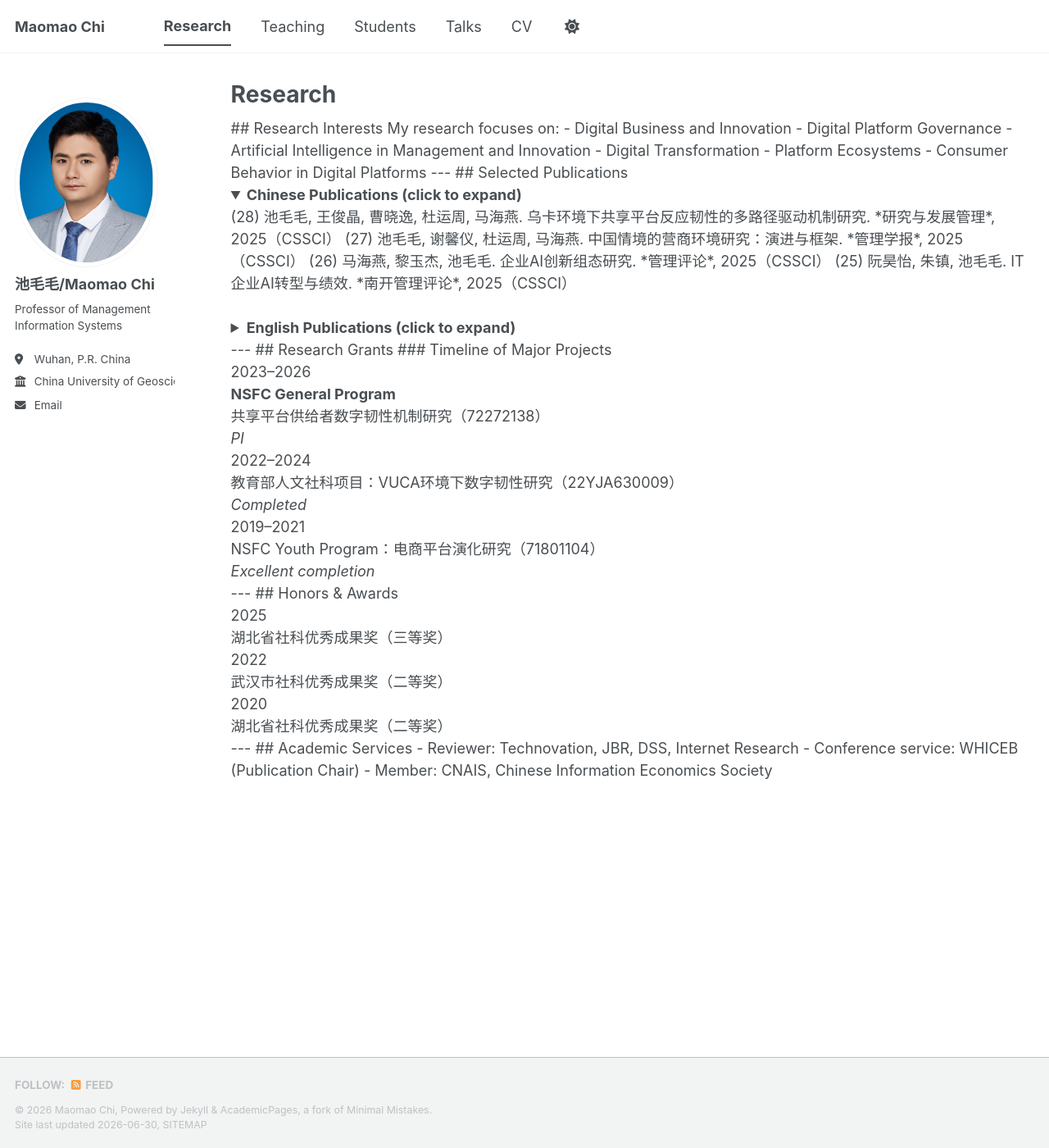
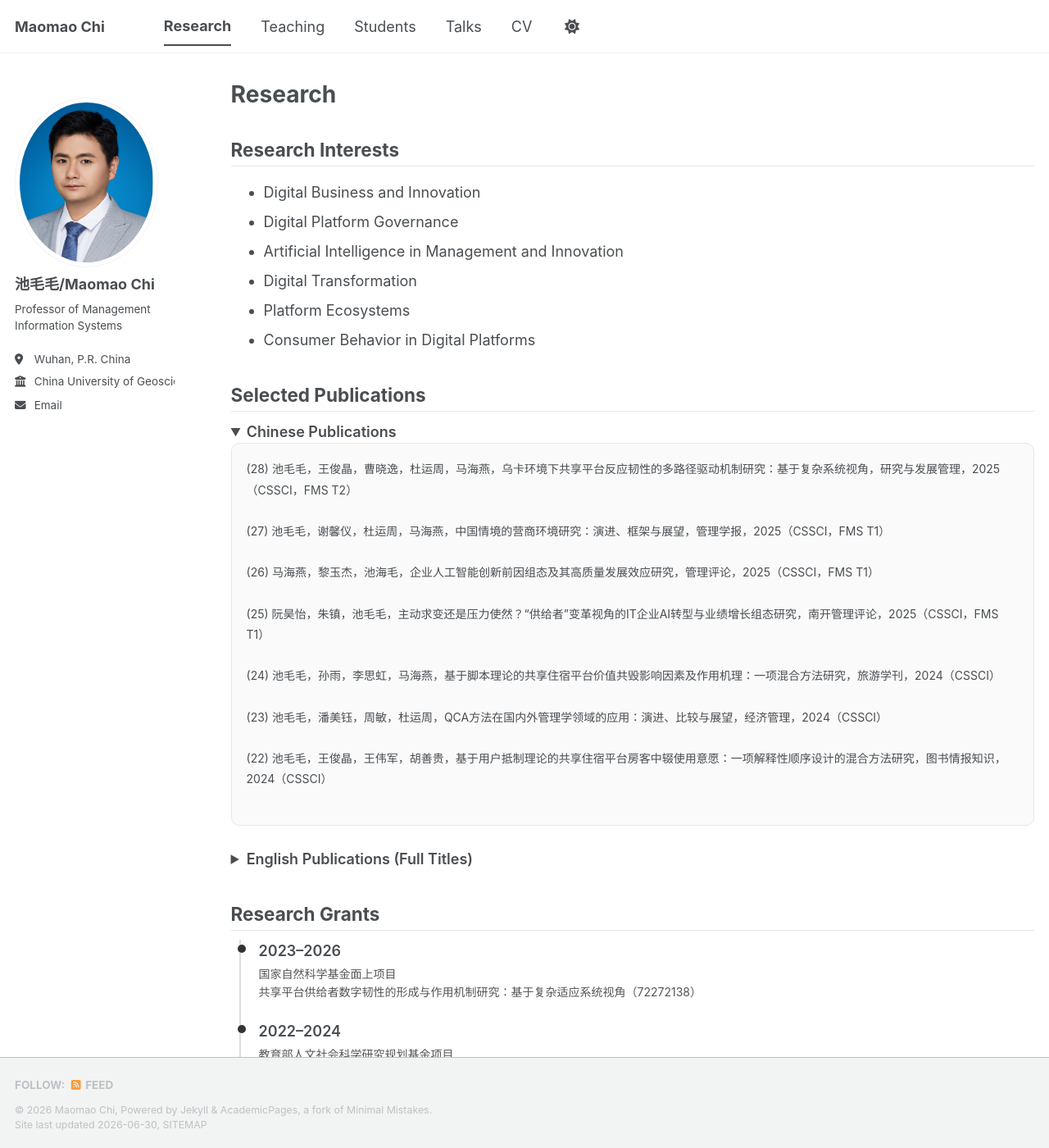
Before and after one commit to nishaochen/chimaomao, a Jekyll site: the page built from _pages/research.html, in a window 1280 px wide and 1400 px high. Shown: the whole window at 82% size. Built offline with Jekyll 4.4.1, drawn with Linux system fonts in a browser that asks for light colours; a style sheet for code colours, icons or effects is not loaded; some of the changed text lies outside the part shown.

Commit message:
Update research.html

```diff
--- a/_pages/research.html
+++ b/_pages/research.html
@@ -5,121 +5,235 @@ permalink: /research/
 author_profile: true
 ---
 
-## Research Interests
+<style>
 
-My research focuses on:
+/* ===================== GLOBAL ===================== */
 
-- Digital Business and Innovation
-- Digital Platform Governance
-- Artificial Intelligence in Management and Innovation
-- Digital Transformation
-- Platform Ecosystems
-- Consumer Behavior in Digital Platforms
+h2 {
+  border-bottom: 1px solid #e6e6e6;
+  padding-bottom: 6px;
+  margin-top: 40px;
+}
 
----
+.pub-card {
+  background: #fafafa;
+  border: 1px solid #e6e6e6;
+  padding: 18px;
+  border-radius: 10px;
+  font-size: 14px;
+  line-height: 1.8;
+}
 
-## Selected Publications
+/* ===================== TIMELINE ===================== */
 
+.timeline {
+  border-left: 2px solid #ddd;
+  margin-left: 10px;
+  padding-left: 22px;
+}
+
+.t-item {
+  margin-bottom: 22px;
+  position: relative;
+}
+
+.t-item::before {
+  content: "";
+  width: 10px;
+  height: 10px;
+  background: #333;
+  border-radius: 50%;
+  position: absolute;
+  left: -26px;
+  top: 6px;
+}
+
+.t-year {
+  font-weight: 600;
+  margin-bottom: 4px;
+}
+
+.t-content {
+  font-size: 14px;
+  color: #555;
+  line-height: 1.6;
+}
+
+/* ===================== COLLAPSE ===================== */
+
+details summary {
+  cursor: pointer;
+  font-weight: 600;
+}
+
+</style>
+
+<!-- ===================== RESEARCH INTERESTS ===================== -->
+
+<h2>Research Interests</h2>
+
+<ul>
+  <li>Digital Business and Innovation</li>
+  <li>Digital Platform Governance</li>
+  <li>Artificial Intelligence in Management and Innovation</li>
+  <li>Digital Transformation</li>
+  <li>Platform Ecosystems</li>
+  <li>Consumer Behavior in Digital Platforms</li>
+</ul>
+
+<!-- ===================== PUBLICATIONS ===================== -->
+
+<h2>Selected Publications</h2>
+
+<!-- CHINESE PUBLICATIONS -->
 <details open>
-<summary><b>Chinese Publications (click to expand)</b></summary>
+<summary>Chinese Publications</summary>
 
 <div class="pub-card">
 
-(28) 池毛毛, 王俊晶, 曹晓逸, 杜运周, 马海燕. 乌卡环境下共享平台反应韧性的多路径驱动机制研究. *研究与发展管理*, 2025（CSSCI）
+(28) 池毛毛，王俊晶，曹晓逸，杜运周，马海燕，乌卡环境下共享平台反应韧性的多路径驱动机制研究：基于复杂系统视角，研究与发展管理，2025（CSSCI，FMS T2）<br><br>
 
-(27) 池毛毛, 谢馨仪, 杜运周, 马海燕. 中国情境的营商环境研究：演进与框架. *管理学报*, 2025（CSSCI）
+(27) 池毛毛，谢馨仪，杜运周，马海燕，中国情境的营商环境研究：演进、框架与展望，管理学报，2025（CSSCI，FMS T1）<br><br>
 
-(26) 马海燕, 黎玉杰, 池毛毛. 企业AI创新组态研究. *管理评论*, 2025（CSSCI）
+(26) 马海燕，黎玉杰，池海毛，企业人工智能创新前因组态及其高质量发展效应研究，管理评论，2025（CSSCI，FMS T1）<br><br>
 
-(25) 阮昊怡, 朱镇, 池毛毛. IT企业AI转型与绩效. *南开管理评论*, 2025（CSSCI）
+(25) 阮昊怡，朱镇，池毛毛，主动求变还是压力使然？“供给者”变革视角的IT企业AI转型与业绩增长组态研究，南开管理评论，2025（CSSCI，FMS T1）<br><br>
+
+(24) 池毛毛，孙雨，李思虹，马海燕，基于脚本理论的共享住宿平台价值共毁影响因素及作用机理：一项混合方法研究，旅游学刊，2024（CSSCI）<br><br>
+
+(23) 池毛毛，潘美钰，周敏，杜运周，QCA方法在国内外管理学领域的应用：演进、比较与展望，经济管理，2024（CSSCI）<br><br>
+
+(22) 池毛毛，王俊晶，王伟军，胡善贵，基于用户抵制理论的共享住宿平台房客中辍使用意愿：一项解释性顺序设计的混合方法研究，图书情报知识，2024（CSSCI）<br><br>
+
 
 </div>
 </details>
 
-<br/>
+<br>
 
+<!-- ENGLISH PUBLICATIONS -->
 <details>
-<summary><b>English Publications (click to expand)</b></summary>
+<summary>English Publications (Full Titles)</summary>
 
 <div class="pub-card">
 
-(18) Chi, M. et al. Digital Transformation and Organizational Resilience. *Journal of Business Research*, 2025 (IF=10.5)
+(18) Maomao Chi, Wenjing Li, Yuanxiang John Li, Min Zhou, Rui Huang.
+Unraveling the Paradoxical Effects of Digital Transformation on Organizational Resilience: The Role of Customer and Supplier Concentrations.
+Journal of Business Research, 191, 115268, 2025 (SSCI, IF=10.5, ABS3, FMS B)<br><br>
 
-(17) Chi, M. et al. Platform Control and Innovation. *Technovation*, 2025 (IF=11.5)
+(17) Maomao Chi, Rui Huang, Yuanxiang John Li, Junjing Wang.
+The Impact of Cross-Boundary Knowledge Management and Platform Control on Sellers’ Innovativeness and Competitiveness.
+Technovation, 141, 103171, 2025 (SSCI, IF=11.5, ABS3, FMS B)<br><br>
 
-(16) Wang, J., Chi, M. et al. Platform Host Resilience. *IJMC*, 2025
+(16) Junjing Wang, Maomao Chi*, Rui Huang, Wenjing Li.
+Factors and Mechanisms Influencing the Resilience of Peer-to-Peer Accommodation Hosts During the COVID-19 Crisis: Insights from a Qualitative Study.
+International Journal of Mobile Communications, 26(2): 214–238, 2025 (SSCI)<br><br>
+
+(15) Fei Wang, Chang Zhang, Feiyan Lin, Maomao Chi*, Jing Zhao.
+Understanding the Effectiveness of Influencer Recommendation Information on Social Media Platforms.
+Journal of Consumer Behaviour, 23(5): 2163–2177, 2024 (SSCI)<br><br>
+
+(14) Shanshan Zhai, Lixin Xia, Maomao Chi*, Xuguang Li.
+Configurational Determinants of Time-to-Win in NSFC Youth Program Funding: Insights from Chinese Library and Information Science.
+Information Processing & Management, 61(3): 103649, 2024 (SSCI)<br><br>
+
+(13) Maomao Chi, Yunran Wang, Haiyan Ma*, Min Zhou.
+What Drives Mobile Game Stickiness and In-Game Purchase Intention? Based on the Uses and Gratifications Theory.
+International Journal of Mobile Communications, 24(4): 424–452, 2024 (SSCI)<br><br>
+
+(12) Yang Liu, Xingchen Ding, Maomao Chi*, Jiang Wu, Lili Ma.
+Assessing the Helpfulness of Hotel Reviews for Information Overload: A Multi-View Spatial Feature Approach.
+Information Technology & Tourism, 26: 59–87, 2024 (SSCI)<br><br>
+
+(11) Shangui Hu, Fengle Ji, Hefu Liu, Maomao Chi*.
+Exploring the Impacts of Mobile Device Usage on Individual Creativity: A Cross-Cultural Perspective.
+International Journal of Mobile Communications, 22(4): 449–475, 2023 (SSCI)<br><br>
+
+(10) Feiyan Lin, Hengqi Tian, Jing Zhao, Maomao Chi*.
+Reward or Punish: Investigating Output Controls and Content Generation in Multi-Sided Platform Context.
+Internet Research, 33(2): 578–605, 2023 (SSCI, ABS3, FMS B)
 
 </div>
 </details>
 
----
+<!-- ===================== GRANTS ===================== -->
 
-## Research Grants
-
-### Timeline of Major Projects
+<h2>Research Grants</h2>
 
 <div class="timeline">
 
 <div class="t-item">
   <div class="t-year">2023–2026</div>
   <div class="t-content">
-    <b>NSFC General Program</b><br/>
-    共享平台供给者数字韧性机制研究（72272138）<br/>
-    <i>PI</i>
+    国家自然科学基金面上项目<br>
+    共享平台供给者数字韧性的形成与作用机制研究：基于复杂适应系统视角（72272138）
   </div>
 </div>
 
 <div class="t-item">
   <div class="t-year">2022–2024</div>
   <div class="t-content">
-    教育部人文社科项目：VUCA环境下数字韧性研究（22YJA630009）<br/>
-    <i>Completed</i>
+    教育部人文社会科学研究规划基金项目<br>
+    VUCA环境下共享平台供给者数字韧性的前因与影响研究（22YJA630009）
+  </div>
+</div>
+
+<div class="t-item">
+  <div class="t-year">2024</div>
+  <div class="t-content">
+    湖北省长江文化保护传承弘扬研究课题<br>
+    数字文旅赋能湖北乡村旅游民宿高质量发展对策研究（HCYK2024Y27）
   </div>
 </div>
 
 <div class="t-item">
   <div class="t-year">2019–2021</div>
   <div class="t-content">
-    NSFC Youth Program：电商平台演化研究（71801104）<br/>
-    <i>Excellent completion</i>
+    国家自然科学基金青年项目<br>
+    电商平台演化对平台绩效的影响机理研究：基于复杂适应系统的视角（71801104）
   </div>
 </div>
 
 </div>
 
----
+<!-- ===================== HONORS ===================== -->
 
-## Honors & Awards
+<h2>Honors & Awards</h2>
 
 <div class="timeline">
 
 <div class="t-item">
   <div class="t-year">2025</div>
   <div class="t-content">
-    湖北省社科优秀成果奖（三等奖）
+    湖北省社会科学优秀成果奖（三等奖）
   </div>
 </div>
 
 <div class="t-item">
   <div class="t-year">2022</div>
   <div class="t-content">
-    武汉市社科优秀成果奖（二等奖）
+    武汉市社会科学优秀成果奖（二等奖）
   </div>
 </div>
 
 <div class="t-item">
   <div class="t-year">2020</div>
   <div class="t-content">
-    湖北省社科优秀成果奖（二等奖）
+    湖北省社会科学优秀成果奖（二等奖）
   </div>
 </div>
 
 </div>
 
----
+<!-- ===================== SERVICES ===================== -->
 
-## Academic Services
+<h2>Academic Services</h2>
 
-- Reviewer: Technovation, JBR, DSS, Internet Research
-- Conference service: WHICEB (Publication Chair)
-- Member: CNAIS, Chinese Information Economics Society
+<div class="pub-card">
+
+担任武汉电子商务国际会议出版主席<br>
+中国信息经济学会、中国系统工程学会信息系统工程专业委员会（CNAIS）理事/委员<br>
+中国管理现代化研究会管理研究方法专业委员会成员<br>
+中国双法计算机模拟分会成员
+
+</div>
```
